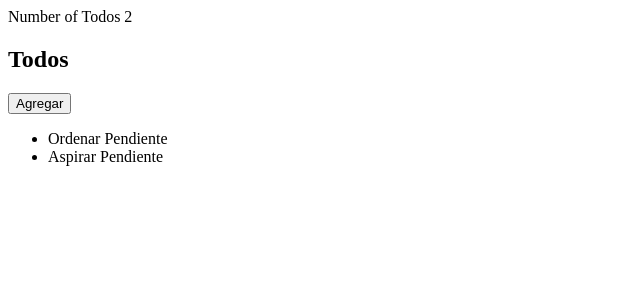
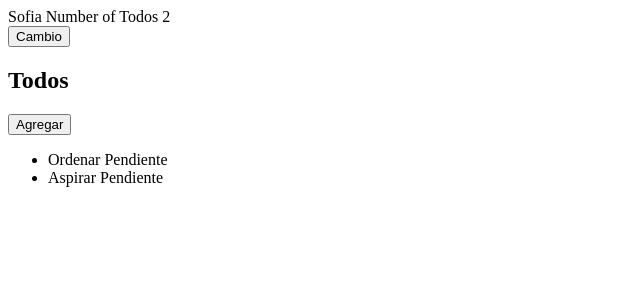
Before and after one commit to JorgeAlfaroAguirre/UltimateReact, a React (Vite) app in the folder 09-Gestión de estado global/todo/: page / in a window 1280 px wide. Shown: the top 300 px of the page, without its empty margins (0-640 px from the left). Built offline with nearby package versions, Linux system fonts and the light colour scheme.

Commit message:
Split Providers

```diff
--- a/09-Gestión de estado global/todo/src/components/Dashboard.tsx
+++ b/09-Gestión de estado global/todo/src/components/Dashboard.tsx
@@ -1,10 +1,20 @@
 import useTodos from "../hooks/useTodos";
+import useUser from "../hooks/useUser";
 
 type Props = {};
 
 const Dashboard = ({}: Props) => {
+  console.log("Dashboard");
   const { todos } = useTodos();
-  return <>Number of Todos {todos.length}</>;
+  const { user, toggleLogin } = useUser();
+  return (
+    <>
+      <div>
+        {user.name} Number of Todos {todos.length}
+      </div>
+      <button onClick={() => toggleLogin()}>Cambio</button>
+    </>
+  );
 };
 
 export default Dashboard;
--- a/09-Gestión de estado global/todo/src/components/MainContent.tsx
+++ b/09-Gestión de estado global/todo/src/components/MainContent.tsx
@@ -3,6 +3,7 @@ import TodoList from "./TodoList";
 type Props = {};
 
 const MainContent = ({}: Props) => {
+  console.log("MainContent");
   return (
     <>
       <h2>Todos</h2>
--- a/09-Gestión de estado global/todo/src/components/TodoList.tsx
+++ b/09-Gestión de estado global/todo/src/components/TodoList.tsx
@@ -2,6 +2,7 @@ import useTodos from "../hooks/useTodos";
 
 type Props = {};
 const TodoList = ({}: Props) => {
+  console.log("TodoList");
   const { todos, addTodo } = useTodos();
   return (
     <>
```
Also changed, not shown: 1 other file (tests, documents, lock files or other folders).
